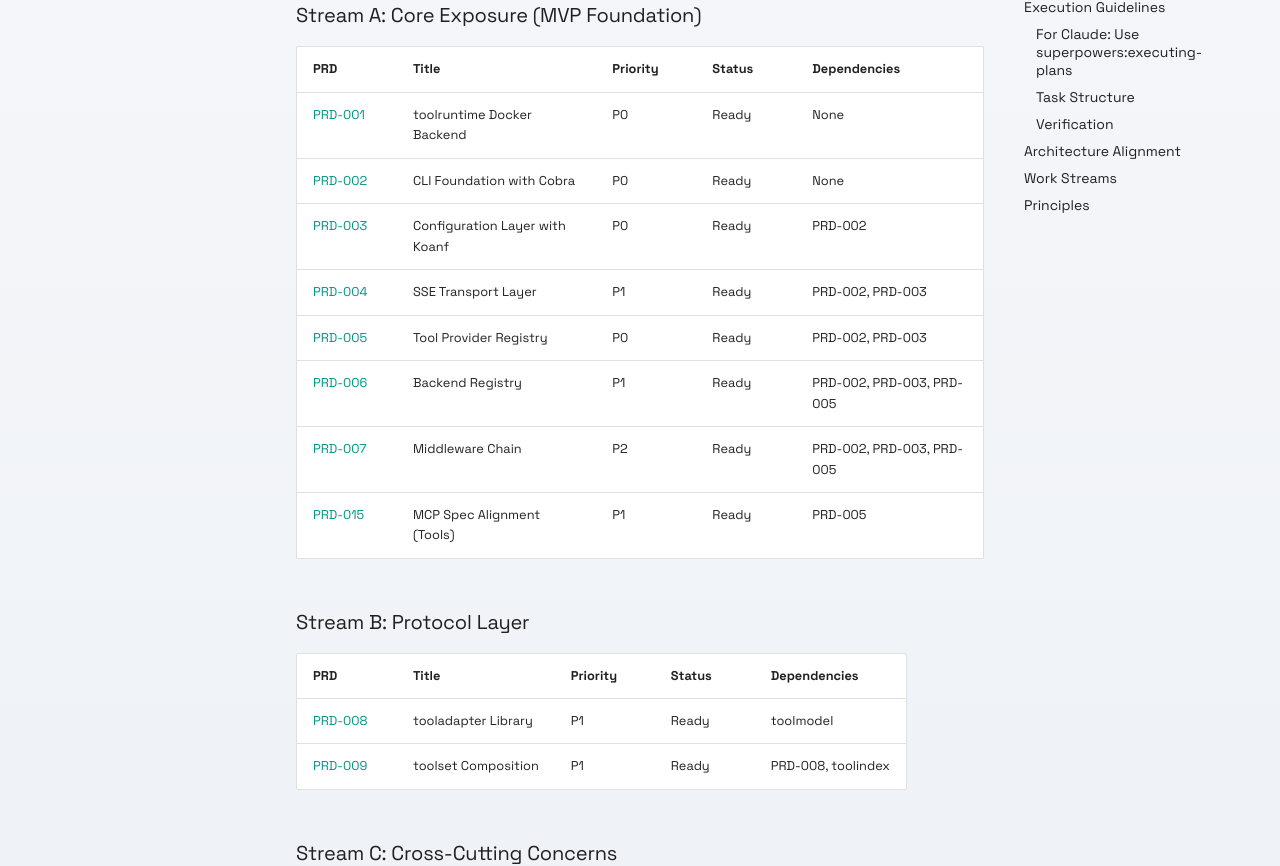
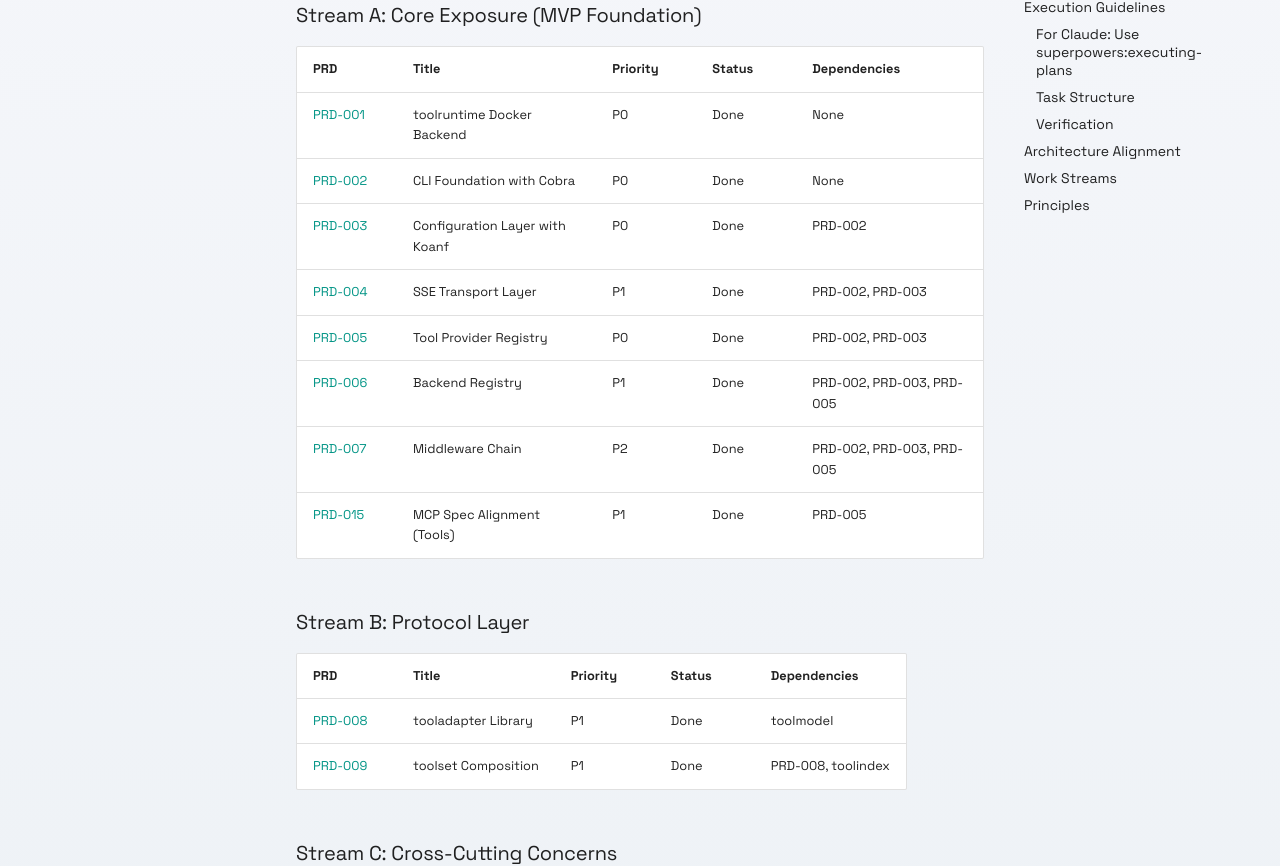
Before and after one commit to jonwraymond/metatools-mcp, an MkDocs documentation site: the page built from docs/plans/README.md, in a window 1280 px wide and 1400 px high. Shown: the part 395-1261 px from the top of the window. Built offline with MkDocs 1.6.1 and Material for MkDocs 9.7.7, drawn with Linux system fonts in a browser that asks for light colours.

Commit message:
docs(metatools-mcp): mark completed PRDs

```diff
--- a/docs/plans/README.md
+++ b/docs/plans/README.md
@@ -8,21 +8,21 @@ This directory contains Product Requirement Documents (PRDs) for incremental imp
 
 | PRD | Title | Priority | Status | Dependencies |
 |-----|-------|----------|--------|--------------|
-| [PRD-001](./2026-01-28-prd-001-toolruntime-docker-backend.md) | toolruntime Docker Backend | P0 | Ready | None |
-| [PRD-002](./2026-01-28-prd-002-cli-cobra-foundation.md) | CLI Foundation with Cobra | P0 | Ready | None |
-| [PRD-003](./2026-01-28-prd-003-koanf-config.md) | Configuration Layer with Koanf | P0 | Ready | PRD-002 |
-| [PRD-004](./2026-01-28-prd-004-transport-sse.md) | SSE Transport Layer | P1 | Ready | PRD-002, PRD-003 |
-| [PRD-005](./2026-01-28-prd-005-tool-provider-registry.md) | Tool Provider Registry | P0 | Ready | PRD-002, PRD-003 |
-| [PRD-006](./2026-01-28-prd-006-backend-registry.md) | Backend Registry | P1 | Ready | PRD-002, PRD-003, PRD-005 |
-| [PRD-007](./2026-01-28-prd-007-middleware-chain.md) | Middleware Chain | P2 | Ready | PRD-002, PRD-003, PRD-005 |
-| [PRD-015](./2026-01-28-prd-015-mcp-spec-alignment.md) | MCP Spec Alignment (Tools) | P1 | Ready | PRD-005 |
+| [PRD-001](./2026-01-28-prd-001-toolruntime-docker-backend.md) | toolruntime Docker Backend | P0 | Done | None |
+| [PRD-002](./2026-01-28-prd-002-cli-cobra-foundation.md) | CLI Foundation with Cobra | P0 | Done | None |
+| [PRD-003](./2026-01-28-prd-003-koanf-config.md) | Configuration Layer with Koanf | P0 | Done | PRD-002 |
+| [PRD-004](./2026-01-28-prd-004-transport-sse.md) | SSE Transport Layer | P1 | Done | PRD-002, PRD-003 |
+| [PRD-005](./2026-01-28-prd-005-tool-provider-registry.md) | Tool Provider Registry | P0 | Done | PRD-002, PRD-003 |
+| [PRD-006](./2026-01-28-prd-006-backend-registry.md) | Backend Registry | P1 | Done | PRD-002, PRD-003, PRD-005 |
+| [PRD-007](./2026-01-28-prd-007-middleware-chain.md) | Middleware Chain | P2 | Done | PRD-002, PRD-003, PRD-005 |
+| [PRD-015](./2026-01-28-prd-015-mcp-spec-alignment.md) | MCP Spec Alignment (Tools) | P1 | Done | PRD-005 |
 
 ### Stream B: Protocol Layer
 
 | PRD | Title | Priority | Status | Dependencies |
 |-----|-------|----------|--------|--------------|
-| [PRD-008](./2026-01-28-prd-008-tooladapter-library.md) | tooladapter Library | P1 | Ready | toolmodel |
-| [PRD-009](./2026-01-28-prd-009-toolset-composition.md) | toolset Composition | P1 | Ready | PRD-008, toolindex |
+| [PRD-008](./2026-01-28-prd-008-tooladapter-library.md) | tooladapter Library | P1 | Done | toolmodel |
+| [PRD-009](./2026-01-28-prd-009-toolset-composition.md) | toolset Composition | P1 | Done | PRD-008, toolindex |
 
 ### Stream C: Cross-Cutting Concerns
 
```
